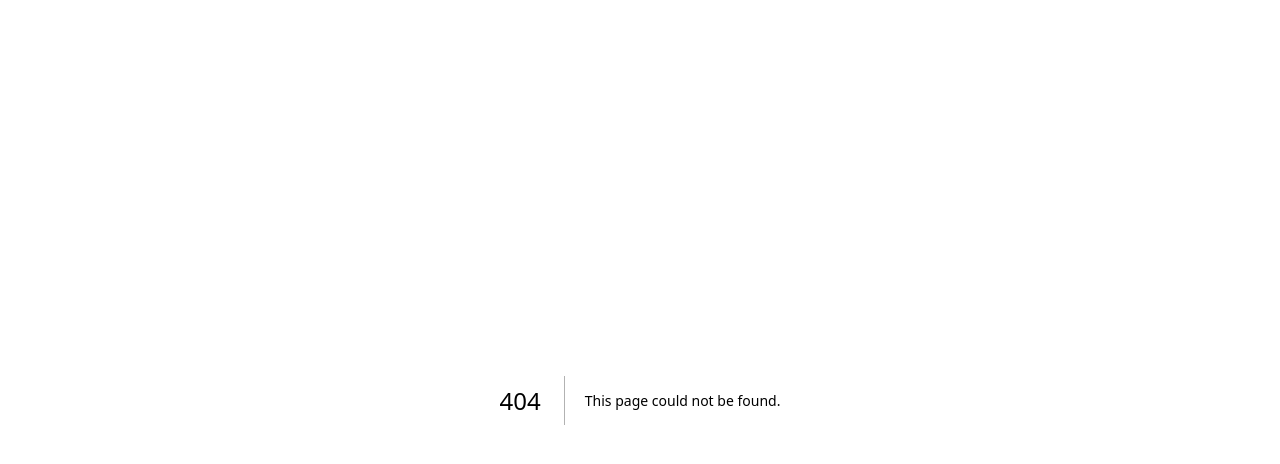
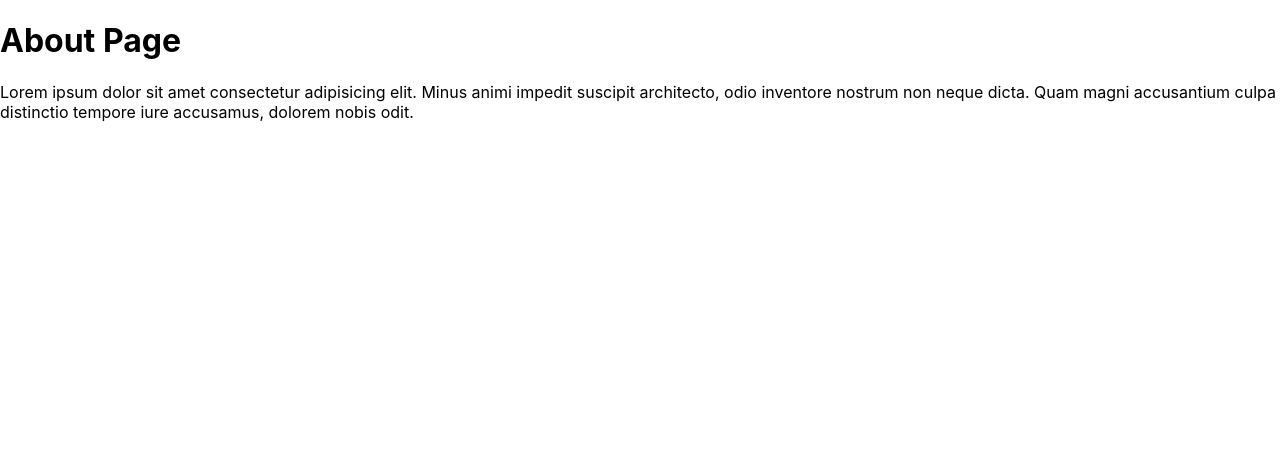
Before and after one commit to DundarKoray/Next_Tutorial, a Next.js app: page /about in a window 1280 px wide. Before the commit this address had no page. Shown: the top 464 px of the page. Built offline with nearby package versions, Linux system fonts and the light colour scheme.

Commit message:
created about.js for testing routes feature

```diff
--- /dev/null
+++ b/pages/about.js
@@ -0,0 +1,10 @@
+const About = () => {
+    return (
+        <div>
+            <h1>About Page</h1>
+            <p>Lorem ipsum dolor sit amet consectetur adipisicing elit. Minus animi impedit suscipit architecto, odio inventore nostrum non neque dicta. Quam magni accusantium culpa distinctio tempore iure accusamus, dolorem nobis odit.</p>
+        </div>
+    )
+}
+
+export default About;
```
